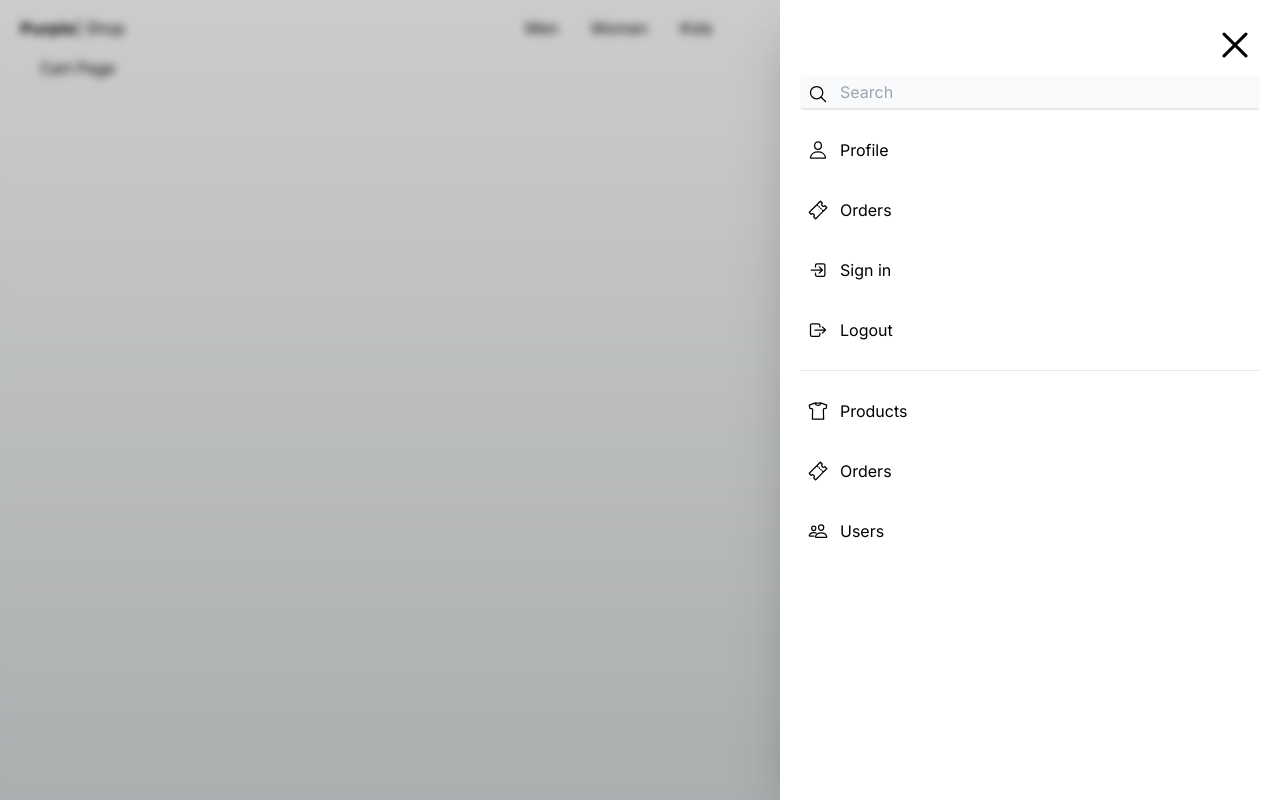
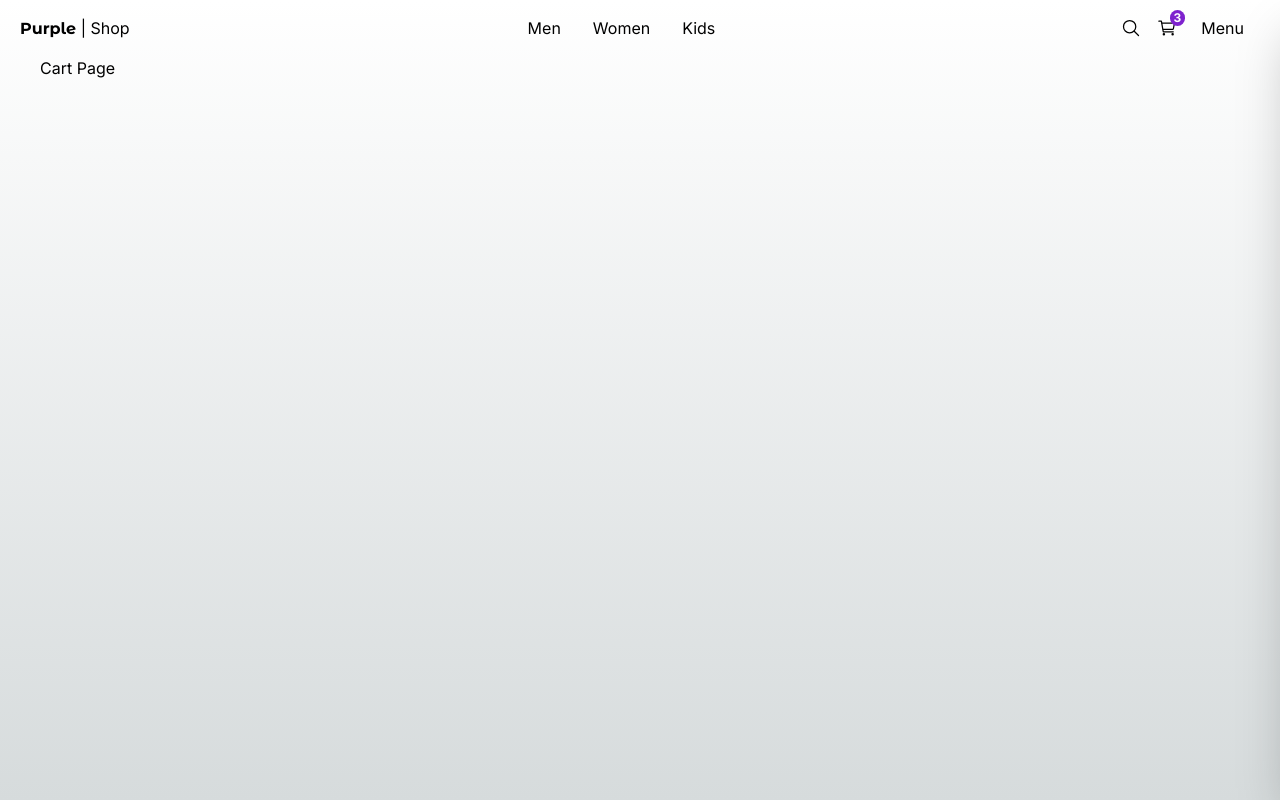
Before and after one commit to Walter-Daniel/purple-shop, a Next.js app: page /cart in a window 1280 px wide. Built offline with nearby package versions, Linux system fonts and the light colour scheme.

Commit message:
Create sidebar menu

```diff
--- a/package.json
+++ b/package.json
@@ -9,10 +9,12 @@
     "lint": "next lint"
   },
   "dependencies": {
+    "clsx": "^2.1.1",
     "next": "14.2.3",
     "react": "^18",
     "react-dom": "^18",
-    "react-icons": "^5.2.1"
+    "react-icons": "^5.2.1",
+    "zustand": "^4.5.2"
   },
   "devDependencies": {
     "@types/node": "^20",
--- /dev/null
+++ b/src/components/ui/side-menu/Links.tsx
@@ -0,0 +1,50 @@
+import {
+    IoLogInOutline,
+    IoLogOutOutline,
+    IoPeopleOutline,
+    IoPersonOutline,
+    IoShirtOutline,
+    IoTicketOutline
+} from 'react-icons/io5';
+
+
+export const userLinks = [
+    {
+        title: 'Profile',
+        url: '/',
+        icon: <IoPersonOutline />
+    },
+    {
+        title: 'Orders',
+        url: '/',
+        icon: <IoTicketOutline />
+    },
+    {
+        title: 'Sign in',
+        url: '/',
+        icon: <IoLogInOutline />
+    },
+    {
+        title: 'Logout',
+        url: '/',
+        icon: <IoLogOutOutline />
+    }
+]
+
+export const adminLinks = [
+    {
+        title: 'Products',
+        url: '/',
+        icon: <IoShirtOutline />
+    },
+    {
+        title: 'Orders',
+        url: '/',
+        icon: <IoTicketOutline />
+    },
+    {
+        title: 'Users',
+        url: '/',
+        icon: <IoPeopleOutline />
+    },
+]
--- a/src/components/ui/side-menu/Sidebar.tsx
+++ b/src/components/ui/side-menu/Sidebar.tsx
@@ -1,28 +1,51 @@
 'use client'
 
+import { userUiStore } from '@/store';
+import clsx from 'clsx';
 import Link from 'next/link';
-import { IoCloseOutline, IoLogInOutline, IoLogOutOutline, IoPeopleOutline, IoPersonOutline, IoSearchOutline, IoShirtOutline, IoTicketOutline } from 'react-icons/io5';
+import { IoCloseOutline, IoSearchOutline } from 'react-icons/io5';
+import { userLinks, adminLinks } from './Links';
 
 export const Sidebar = () => {
+
+    const isSideMenuOpen = userUiStore( state => state.isSideMenuOpen );
+    const closeSideMenu = userUiStore( state => state.CloseSideMenu);
+
   return (
     <div className=''>
         {/* BACKGROUND */}
+        {
+            isSideMenuOpen && (
                 <div
                     className='fixed top-0 left-0 w-screen h-screen z-10 bg-black opacity-20'
                 />
+            )
+        }
 
         {/* BLUR */}
+        {
+            isSideMenuOpen && (
                 <div
+                    onClick={() => closeSideMenu()}
                     className='fade-in fixed top-0 left-0 w-screen h-screen z-10 backdrop-blur-sm backdrop-filter'
                 />
+            )
+        }
 
         {/* SIDEBAR */}
         <nav
-            className='fixed p-5 right-0 top-0 w-[500px] h-screen bg-white z-20 shadow-2xl transform transition-all duration-300'>
+            className={
+                clsx(
+                    'fixed p-5 right-0 top-0 w-[375px] h-screen bg-white z-20 shadow-2xl transform transition-all duration-300',
+                    {
+                        'translate-x-full': !isSideMenuOpen
+                    }
+                )
+            }>
             <IoCloseOutline
-                size={50}
+                size={30}
                 className='absolute top-5 right-5 cursor-pointer'
-                onClick={() => console.log('click')}
+                onClick={() => closeSideMenu()}
             />
 
             {/* INPUT */}
@@ -37,59 +60,36 @@ export const Sidebar = () => {
 
             {/* MENU */}
 
+            {
+                userLinks.map((item, index) => (
                     <Link
-                href='/'
+                        key={index}
+                        href={item.url}
                         className='flex items-center mt-5 p-2 hover:bg-gray-100 rounded transition-all'
                     >
-                <IoPersonOutline size={20} />
-                <span className='ml-3'>Profile</span>
+                        {item.icon}
+                        <span className='ml-3'>{item.title}</span>
                     </Link>
-            <Link
-                href='/'
-                className='flex items-center mt-5 p-2 hover:bg-gray-100 rounded transition-all'
-            >
-                <IoTicketOutline size={20} />
-                <span className='ml-3'>Orders</span>
-            </Link>
-            <Link
-                href='/'
-                className='flex items-center mt-5 p-2 hover:bg-gray-100 rounded transition-all'
-            >
-                <IoLogInOutline size={20} />
-                <span className='ml-3'>Sign in</span>
-            </Link>
-            <Link
-                href='/'
-                className='flex items-center mt-5 p-2 hover:bg-gray-100 rounded transition-all'
-            >
-                <IoLogOutOutline size={20} />
-                <span className='ml-3'>Logout</span>
-            </Link>
+                ))
+            }
+
 
             {/* Line separatos */}
             <div className='w-full h-px bg-gray-200 my-5'/>
 
+            {
+                adminLinks.map((item, index) => (
                     <Link
-                href='/'
+                        key={index}
+                        href={item.url}
                         className='flex items-center mt-5 p-2 hover:bg-gray-100 rounded transition-all'
                     >
-                <IoShirtOutline size={20} />
-                <span className='ml-3'>Products</span>
+                        {item.icon}
+                        <span className='ml-3'>{item.title}</span>
                     </Link>
-            <Link
-                href='/'
-                className='flex items-center mt-5 p-2 hover:bg-gray-100 rounded transition-all'
-            >
-                <IoTicketOutline size={20} />
-                <span className='ml-3'>Orders</span>
-            </Link>
-            <Link
-                href='/'
-                className='flex items-center mt-5 p-2 hover:bg-gray-100 rounded transition-all'
-            >
-                <IoPeopleOutline size={20} />
-                <span className='ml-3'>Users</span>
-            </Link>
+                ))
+            }
+
 
         </nav>
 
--- a/src/components/ui/top-menu/TopMenu.tsx
+++ b/src/components/ui/top-menu/TopMenu.tsx
@@ -1,15 +1,19 @@
+'use client'
+
 import { titleFont } from '@/config/fonts'
+import { userUiStore } from '@/store'
 import Link from 'next/link'
 import React from 'react'
 import { IoCartOutline, IoSearchOutline } from 'react-icons/io5'
 
 export const TopMenu = () => {
+  const isSideMenuOpen = userUiStore( state => state.OpenSideMenu );
   return (
     <nav className='flex px-5 justify-between items-center w-full'>
         {/* LOGO */}
         <div>
             <Link href='/'>
-                <span className={`${titleFont.className} antialiased font-bold`}>Purple</span>
+                <span className={`${titleFont.className} antialiased font-bold`}>Purple </span>
                 <span>| Shop</span>
             </Link>
         </div>
@@ -35,6 +39,7 @@ export const TopMenu = () => {
           </Link>
           <button
             className='m-2 p-2 transition-all hover:bg-gray-100'
+            onClick={isSideMenuOpen}
             >
               Menu
           </button>
--- /dev/null
+++ b/src/store/index.ts
@@ -0,0 +1 @@
+export * from './ui/ui-store';
--- /dev/null
+++ b/src/store/ui/ui-store.ts
@@ -0,0 +1,16 @@
+import { create } from 'zustand';
+
+interface State {
+    isSideMenuOpen: boolean;
+    OpenSideMenu: () => void;
+    CloseSideMenu: () => void;
+
+}
+
+export const userUiStore = create<State>()((set) => ({
+    isSideMenuOpen: false,
+
+    OpenSideMenu: () => set({ isSideMenuOpen: true }),
+    CloseSideMenu: () => set({ isSideMenuOpen: false })
+
+}))
```
Also changed, not shown: 1 other file (tests, documents, lock files or other folders). Lines whose indentation alone changed are shown as unchanged.
